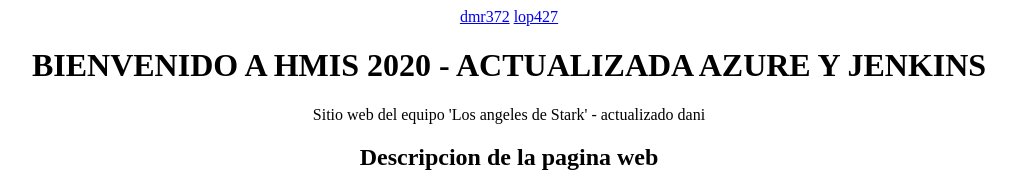
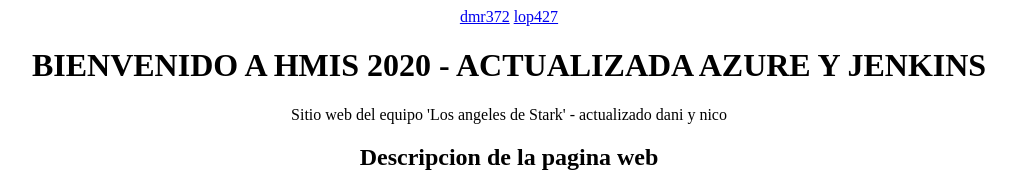
Before and after one commit to dmr372/PaginaEquipoStark, a plain HTML site: page index.html in a window 1280 px wide. Shown: the top 191 px of the page, without its empty margins (131-1147 px from the left). Drawn offline with Linux system fonts and the light colour scheme.

Commit message:
actualizo index

```diff
--- a/index.html
+++ b/index.html
@@ -12,7 +12,7 @@
     </nav>
     <header aling = 'center'>
        <h1>BIENVENIDO A HMIS 2020 - ACTUALIZADA AZURE Y JENKINS</h1>
-       <p aling='center'>Sitio web del equipo 'Los angeles de Stark' - actualizado dani</p>
+       <p aling='center'>Sitio web del equipo 'Los angeles de Stark' - actualizado dani y nico</p>
 
     </header>
     <section>
```
